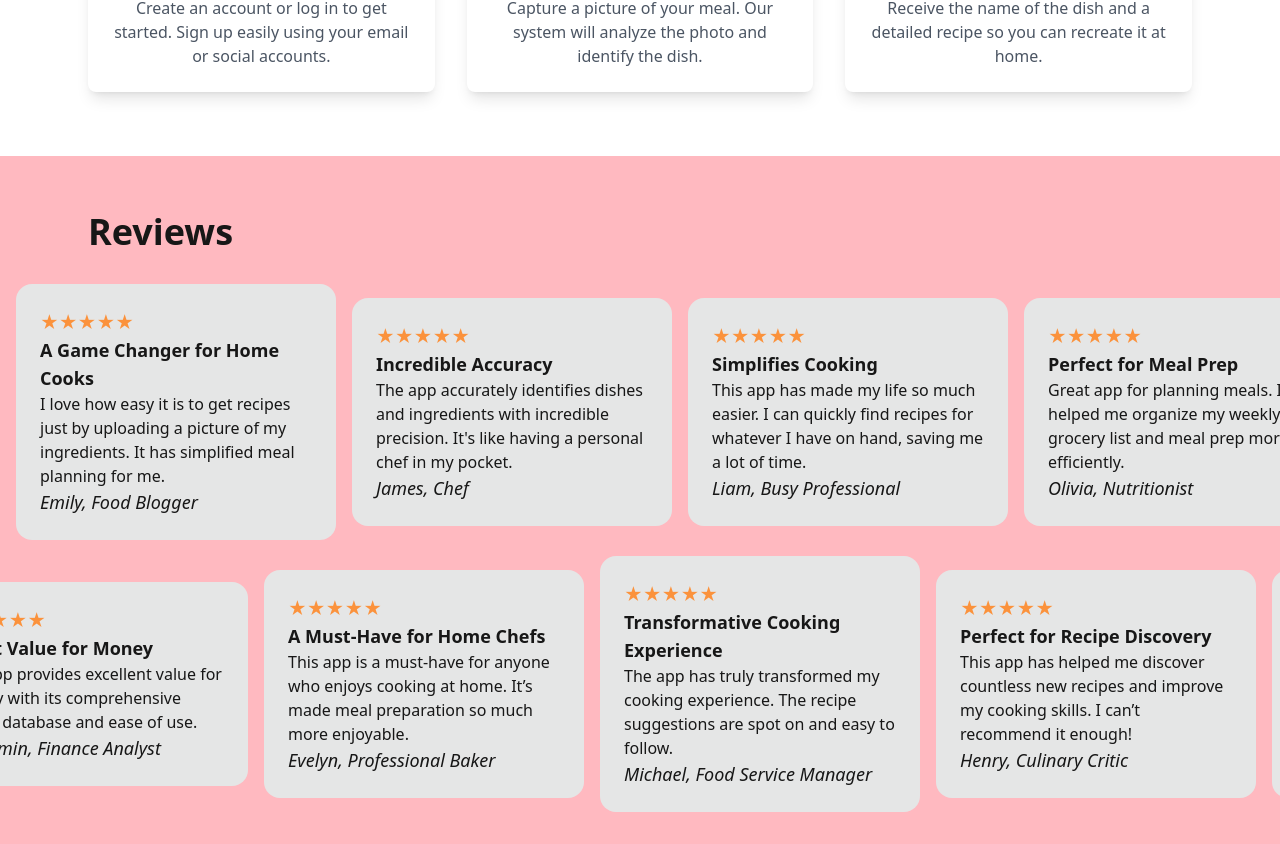
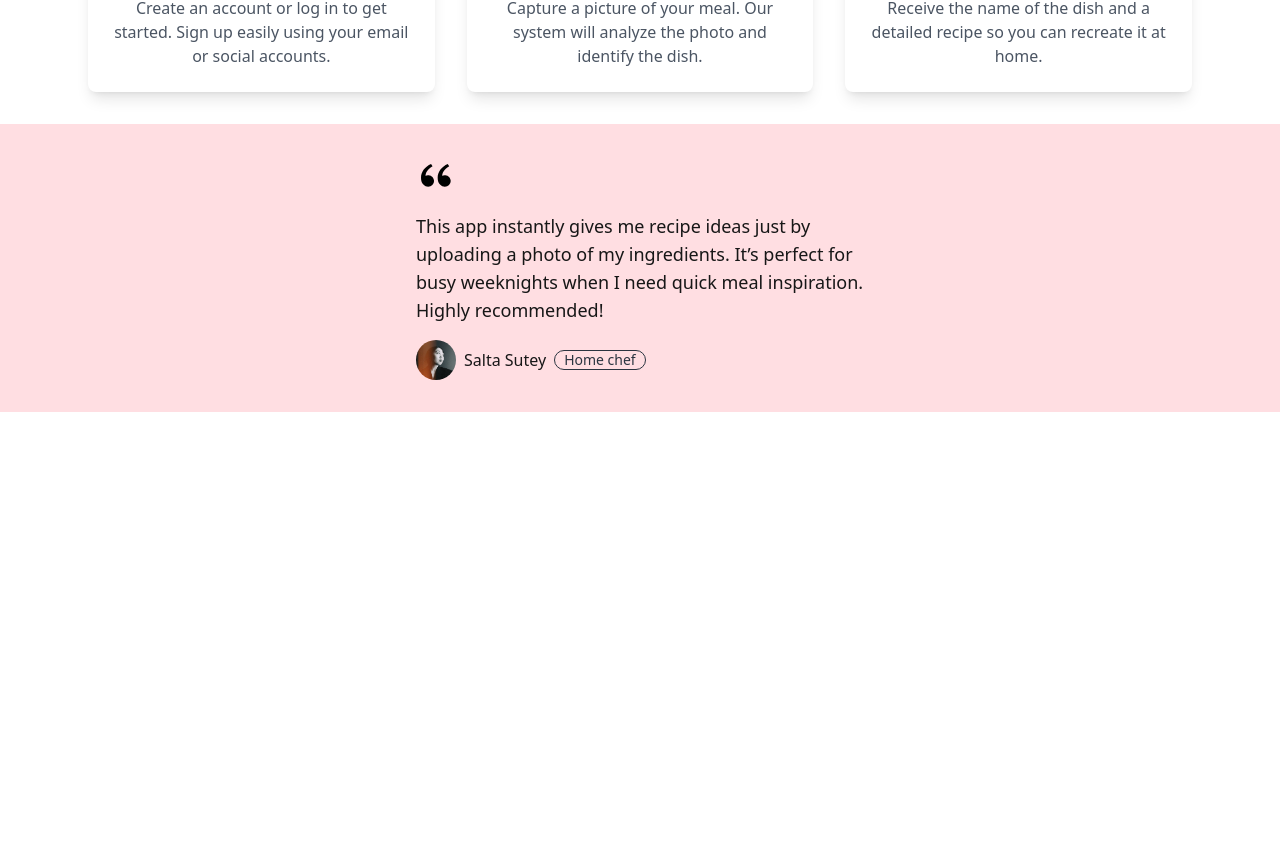
Before and after one commit to shellyear/photorecipe, a Next.js app: page / in a window 1280 px wide. Shown: the part 856-1700 px from the top of the page. After the commit the page ends 1268 px from the top, so only its background shows below. Built offline with nearby package versions, Linux system fonts and the light colour scheme.

Commit message:
[feature] add SingleReview, remove Reviews

```diff
--- a/src/app/globals.css
+++ b/src/app/globals.css
@@ -6,7 +6,7 @@
   --background: #ffffff;
   --foreground: #171717;
   --mandy: #EC5564;
-  --mandy-light: #ffb9c0;
+  --mandy-light: #ffdee2;
   --mandy-dark: #df4857;
 }
 
--- a/src/app/page.tsx
+++ b/src/app/page.tsx
@@ -2,8 +2,8 @@ import Logo from "@/components/Logo";
 import Container from "@/components/Container";
 import HowItWorks from "@/components/sections/HowItWorks";
 import Introduction from "@/components/sections/Introduction";
-import Reviews from "@/components/sections/Reviews";
 import Link from "next/link";
+import SingleReview from "@/components/sections/SingleReview";
 
 export default function Home() {
   return (
@@ -23,10 +23,16 @@ export default function Home() {
       <main>
         <Introduction />
         <HowItWorks />
-        <Reviews />
+        <SingleReview
+          feedback="This app instantly gives me recipe ideas just by uploading a photo of
+          my ingredients. It’s perfect for busy weeknights when I need quick
+          meal inspiration. Highly recommended!"
+          imgPath="/salta.jpg"
+          name="Salta Sutey"
+          occupation="Home chef"
+        />
       </main>
-      <footer className="row-start-3 flex gap-6 flex-wrap items-center justify-center">
-      </footer>
+      <footer className="row-start-3 flex gap-6 flex-wrap items-center justify-center"></footer>
     </>
   );
 }
--- a/src/components/sections/Reviews.tsx
+++ /dev/null
@@ -1,55 +0,0 @@
-"use client";
-import React, { useEffect } from "react";
-import Container from "../Container";
-import { reviews } from "@/data";
-
-// Function to chunk array into groups of n
-const chunkArray = (array: typeof reviews, size: number) => {
-  const result = [];
-  for (let i = 0; i < array.length; i += size) {
-    result.push(array.slice(i, i + size));
-  }
-  return result;
-};
-
-const reviewChunks = chunkArray(reviews, 10);
-
-const Reviews = () => {
-  useEffect(() => {
-    console.log({ reviewChunks }, reviews.length);
-  }, []);
-
-  return (
-    <section className="mt-8 p-6 py-8 bg-mandylight">
-        <Container>
-            <h2 className="text-4xl font-bold mb-8">Reviews</h2>
-        </Container>
-        <div className="-mx-6 space-y-4 overflow-scroll px-6">
-          {reviewChunks.map((chunk, i) => {
-            let className = "flex items-center gap-4";
-            if (i % 3 === 0) className = "-ml-2 " + className;
-            else if (i % 3 === 1) className = "-ml-24 " + className;
-            else if (i % 3 === 2) className = "ml-12 " + className;
-
-            return (
-              <div key={i} className={className}>
-                {chunk.map((review, reviewIndex) => (
-                  <div
-                    key={reviewIndex}
-                    className="group rounded-2xl bg-base-300 p-6 min-w-80 max-w-80"
-                  >
-                    <div className="text-orange-400 text-lg">★★★★★</div>
-                    <h3 className="text-lg font-semibold">{review.title}</h3>
-                    <p className="text-base">{review.description}</p>
-                    <h4 className="text-lg italic font-normal">{review.name}, {review.occupation}</h4>
-                  </div>
-                ))}
-              </div>
-            );
-          })}
-        </div>
-    </section>
-  );
-};
-
-export default Reviews;
--- /dev/null
+++ b/src/components/sections/SingleReview.tsx
@@ -0,0 +1,40 @@
+import Image from "next/image";
+import React from "react";
+
+interface ISingleReview {
+  feedback: string,
+  imgPath: string,
+  name: string,
+  occupation: string,
+}
+
+const SingleReview = ({ feedback, imgPath, name, occupation }: ISingleReview) => {
+  return (
+    <section className="bg-mandylight py-8">
+      <div className="space-y-4 max-w-md mx-auto">
+        <Image
+          src="/double-quotes.svg"
+          alt="double-quotes"
+          width={40}
+          height={40}
+        />
+        <p className="md:text-lg leading-relaxed">
+          {feedback}
+        </p>
+        <div className="flex items-center gap-2">
+          <Image
+            src={imgPath}
+            alt={name}
+            className="w-10 h-10 rounded-full object-cover"
+            width={48}
+            height={48}
+          />
+          <p>Salta Sutey</p>
+          <span className="badge badge-neutral badge-outline">{occupation}</span>
+        </div>
+      </div>
+    </section>
+  );
+};
+
+export default SingleReview;
--- a/src/data/index.js
+++ /dev/null
@@ -1,142 +0,0 @@
-export const reviews = [
-    {
-        name: "Emily",
-        title: "A Game Changer for Home Cooks",
-        description: "I love how easy it is to get recipes just by uploading a picture of my ingredients. It has simplified meal planning for me.",
-        occupation: "Food Blogger",
-        stars: 5,
-    },
-    {
-        name: "James",
-        title: "Incredible Accuracy",
-        description: "The app accurately identifies dishes and ingredients with incredible precision. It's like having a personal chef in my pocket.",
-        occupation: "Chef",
-        stars: 5,
-    },
-    {
-        name: "Liam",
-        title: "Simplifies Cooking",
-        description: "This app has made my life so much easier. I can quickly find recipes for whatever I have on hand, saving me a lot of time.",
-        occupation: "Busy Professional",
-        stars: 5,
-    },
-    {
-        name: "Olivia",
-        title: "Perfect for Meal Prep",
-        description: "Great app for planning meals. It’s helped me organize my weekly grocery list and meal prep more efficiently.",
-        occupation: "Nutritionist",
-        stars: 5,
-    },
-    {
-        name: "Nurbek",
-        title: "Fantastic for Foodies",
-        description: "As a foodie, I love discovering new recipes. This app makes it so easy to experiment with different dishes.",
-        occupation: "Food Critic",
-        stars: 5,
-    },
-    {
-        name: "Mia",
-        title: "Amazing Recipe Finder",
-        description: "The app’s ability to suggest recipes based on ingredients is fantastic. I’ve found so many new favorites!",
-        occupation: "Cooking Enthusiast",
-        stars: 5,
-    },
-    {
-        name: "Jackson",
-        title: "Highly Recommended",
-        description: "The app delivers exactly what it promises. I highly recommend it to anyone looking to enhance their cooking skills.",
-        occupation: "Food Photographer",
-        stars: 5,
-    },
-    {
-        name: "Amelia",
-        title: "Easy and Intuitive",
-        description: "The interface is intuitive and easy to use. I’ve found it incredibly helpful for meal planning and trying new recipes.",
-        occupation: "Stay-at-Home Parent",
-        stars: 5,
-    },
-    {
-        name: "Lucas",
-        title: "Impressive Recipe Suggestions",
-        description: "I’m amazed by the variety and quality of recipes suggested by the app. It’s become my go-to for meal inspiration.",
-        occupation: "Culinary Student",
-        stars: 5,
-    },
-    {
-        name: "Harper",
-        title: "Perfect for Food Experimentation",
-        description: "This app has opened up a whole new world of food experimentation for me. I love trying new recipes I wouldn’t have otherwise.",
-        occupation: "Food Scientist",
-        stars: 5,
-    },
-    {
-        name: "Benjamin",
-        title: "Great Value for Money",
-        description: "The app provides excellent value for money with its comprehensive recipe database and ease of use.",
-        occupation: "Finance Analyst",
-        stars: 5,
-    },
-    {
-        name: "Evelyn",
-        title: "A Must-Have for Home Chefs",
-        description: "This app is a must-have for anyone who enjoys cooking at home. It’s made meal preparation so much more enjoyable.",
-        occupation: "Professional Baker",
-        stars: 5,
-    },
-    {
-        name: "Michael",
-        title: "Transformative Cooking Experience",
-        description: "The app has truly transformed my cooking experience. The recipe suggestions are spot on and easy to follow.",
-        occupation: "Food Service Manager",
-        stars: 5,
-    },
-    {
-        name: "Henry",
-        title: "Perfect for Recipe Discovery",
-        description: "This app has helped me discover countless new recipes and improve my cooking skills. I can’t recommend it enough!",
-        occupation: "Culinary Critic",
-        stars: 5,
-    },
-    {
-        name: "Aria",
-        title: "Great for Dietary Needs",
-        description: "The app is fantastic for finding recipes that fit specific dietary needs. It’s been a great help in managing my dietary restrictions.",
-        occupation: "Dietitian",
-        stars: 5,
-    },
-    {
-        name: "Ella",
-        title: "Fantastic for Beginners",
-        description: "As someone new to cooking, I find the app’s step-by-step recipes and ingredient suggestions incredibly helpful.",
-        occupation: "College Student",
-        stars: 5,
-    },
-    {
-        name: "Sebastian",
-        title: "Excellent Recipe Tool",
-        description: "The app’s recipe suggestions and ingredient identification are excellent. It’s a valuable tool for any home cook.",
-        occupation: "Food Stylist",
-        stars: 5,
-    },
-    {
-        name: "Mason",
-        title: "Well-Designed and Functional",
-        description: "The app is well-designed and very functional. It makes finding recipes and cooking much more enjoyable.",
-        occupation: "Graphic Designer",
-        stars: 5,
-    },
-    {
-        name: "Logan",
-        title: "Impressive Accuracy",
-        description: "The app’s accuracy in identifying dishes and ingredients is impressive. It’s become an essential tool in my kitchen.",
-        occupation: "Culinary Arts Teacher",
-        stars: 5,
-    },
-    {
-        name: "Lily",
-        title: "Great for Exploring Recipes",
-        description: "I love using the app to explore new recipes. It’s fun to see what dishes I can make with ingredients I have on hand.",
-        occupation: "Home Economist",
-        stars: 5,
-    },
-];
```
Also changed, not shown: public/double-quotes.svg (added), public/salta.jpg (added).
